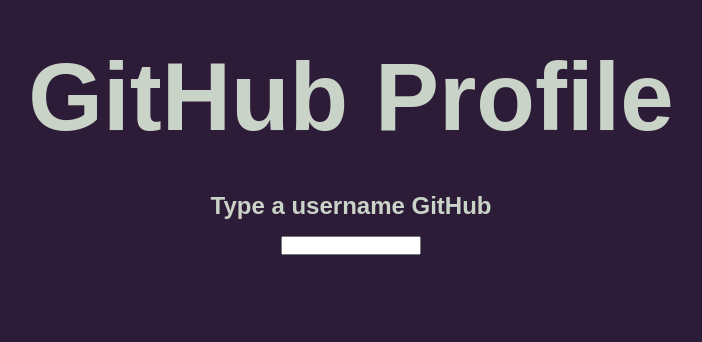
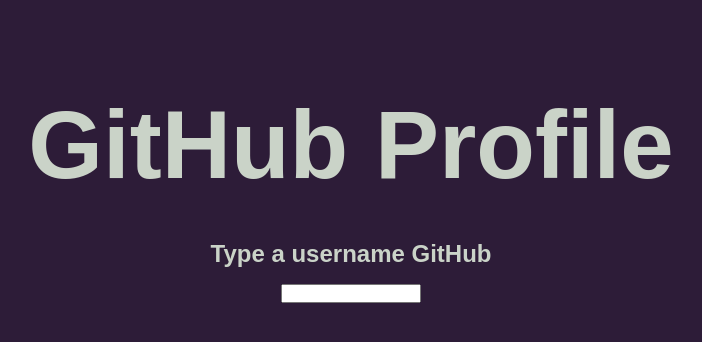
Before and after one commit to susyhaga/gitHubProfile_react, a React (Vite) app: page / in a window 1280 px wide. Shown: the part 224-566 px from the top of the page, without its empty margins (289-991 px from the left). Built offline with nearby package versions, Linux system fonts and the light colour scheme.

Commit message:
Update global.css

```diff
--- a/src/global.css
+++ b/src/global.css
@@ -29,6 +29,7 @@
     height: 100vh;
     width: 100vw;
     background-color: var(--primaryColor);
+    margin-bot
     padding-bottom: 6rem;
 }
 
```
